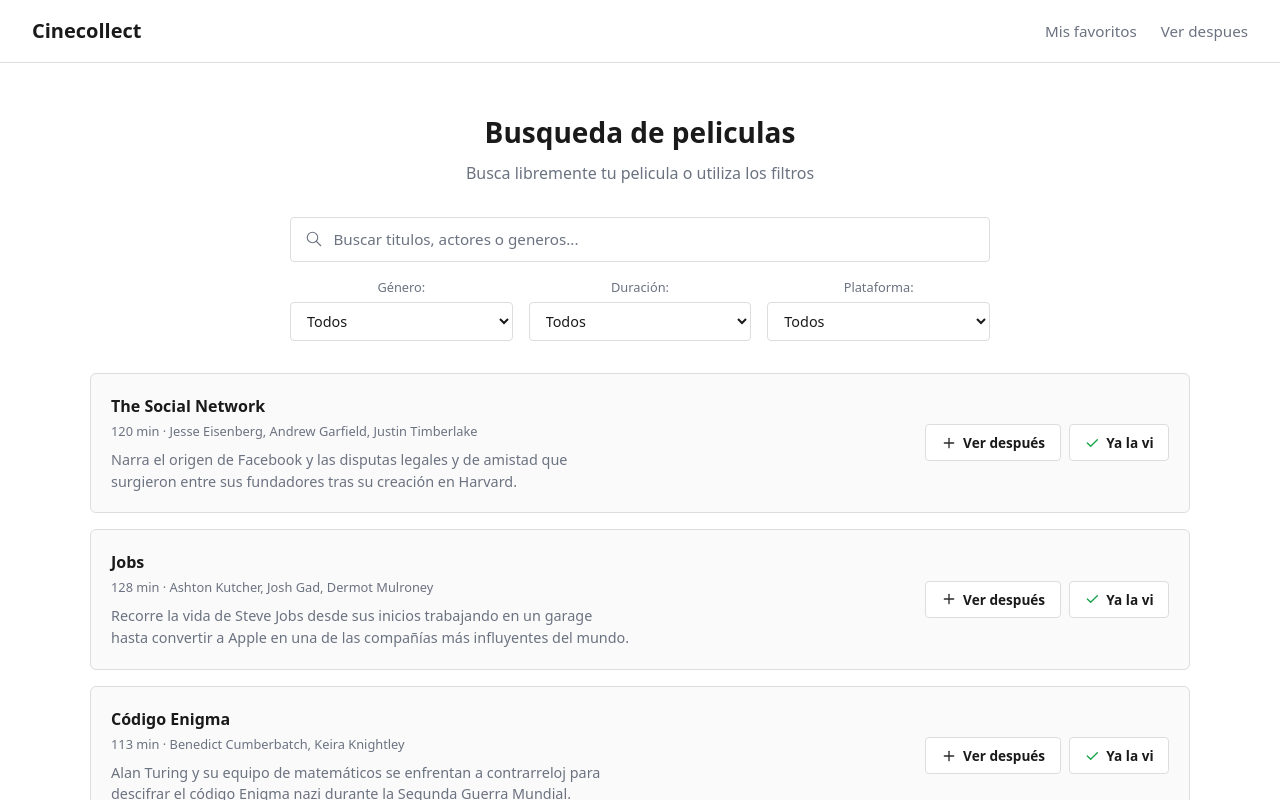
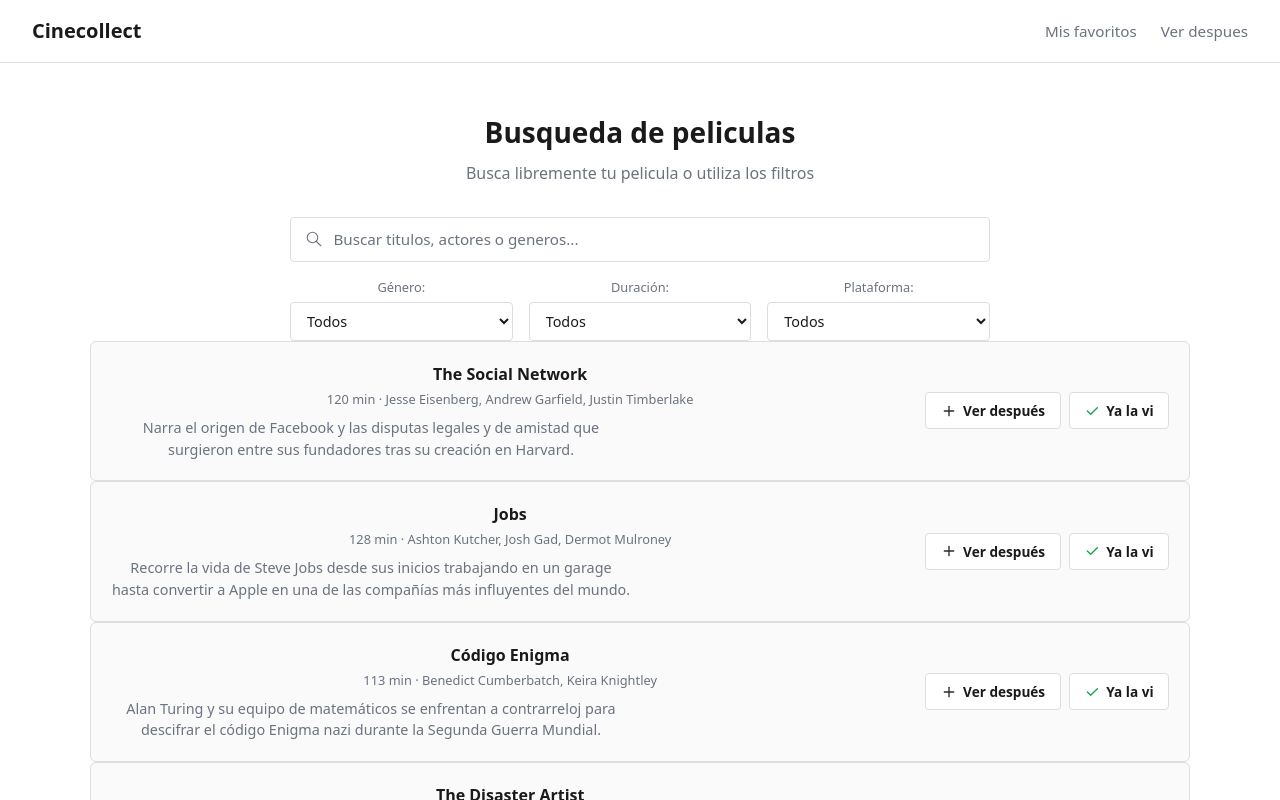
Before and after one commit to floreslog/cinecollect-project, a React (Vite) app in the folder client/: page /catalogo in a window 1280 px wide. Shown: the top 800 px of the page. Built offline with nearby package versions, Linux system fonts and the light colour scheme.

Commit message:
style: mover estilos para lista de peliculas a archivo separado

```diff
--- /dev/null
+++ b/client/src/components/lista-peliculas/ListaPeliculas.css
@@ -0,0 +1,7 @@
+.lista-de-peliculas {
+  display: flex;
+  flex-direction: column;
+  gap: 1rem;
+  margin-top: 2rem;
+  text-align: left;
+}
--- a/client/src/pages/catalogo/Catalogo.css
+++ b/client/src/pages/catalogo/Catalogo.css
@@ -95,14 +95,6 @@
   border-color: var(--blue);
 }
 
-.lista-de-peliculas {
-  display: flex;
-  flex-direction: column;
-  gap: 1rem;
-  margin-top: 2rem;
-  text-align: left;
-}
-
 .paginacion {
   list-style: none;
   display: flex;
```
